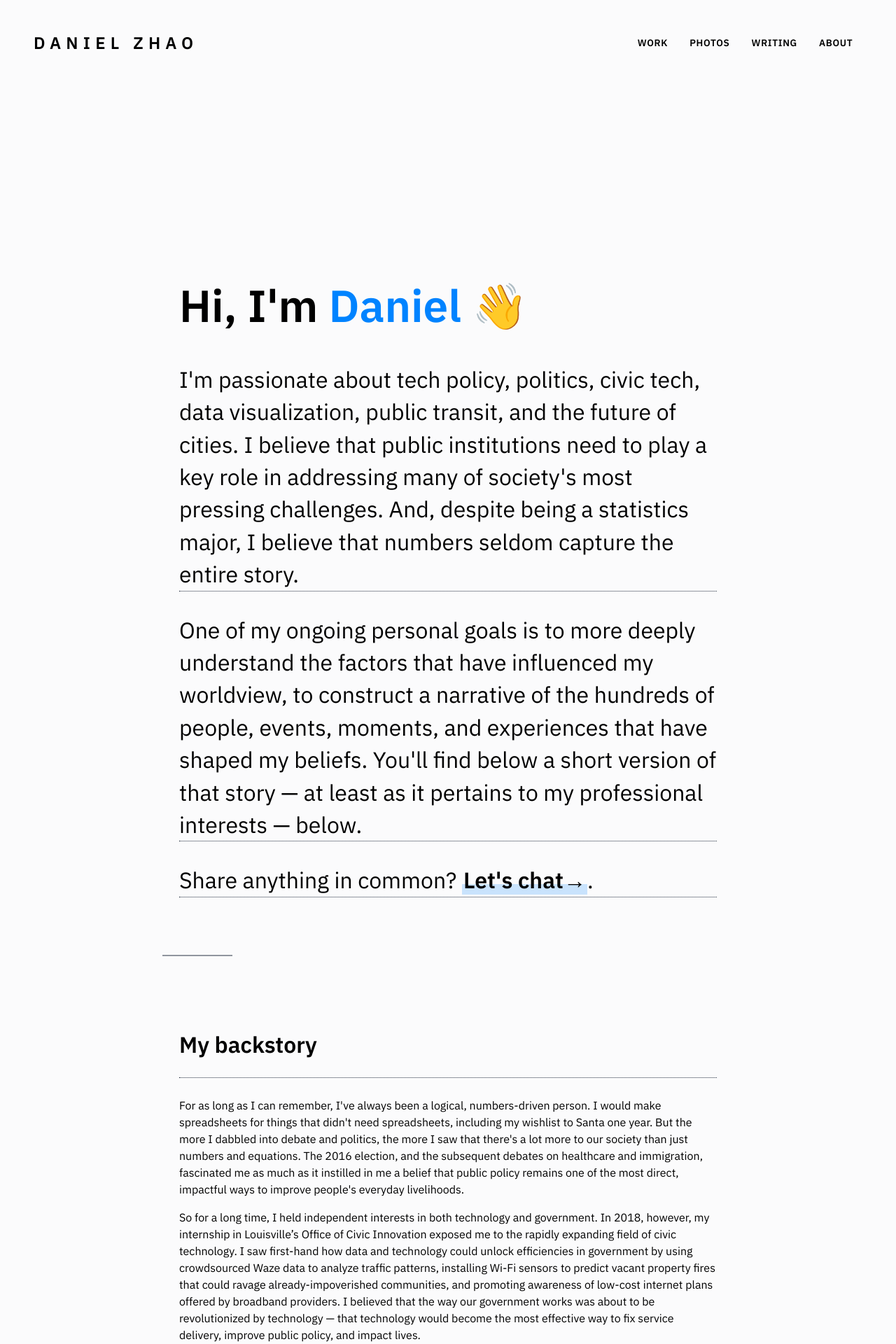
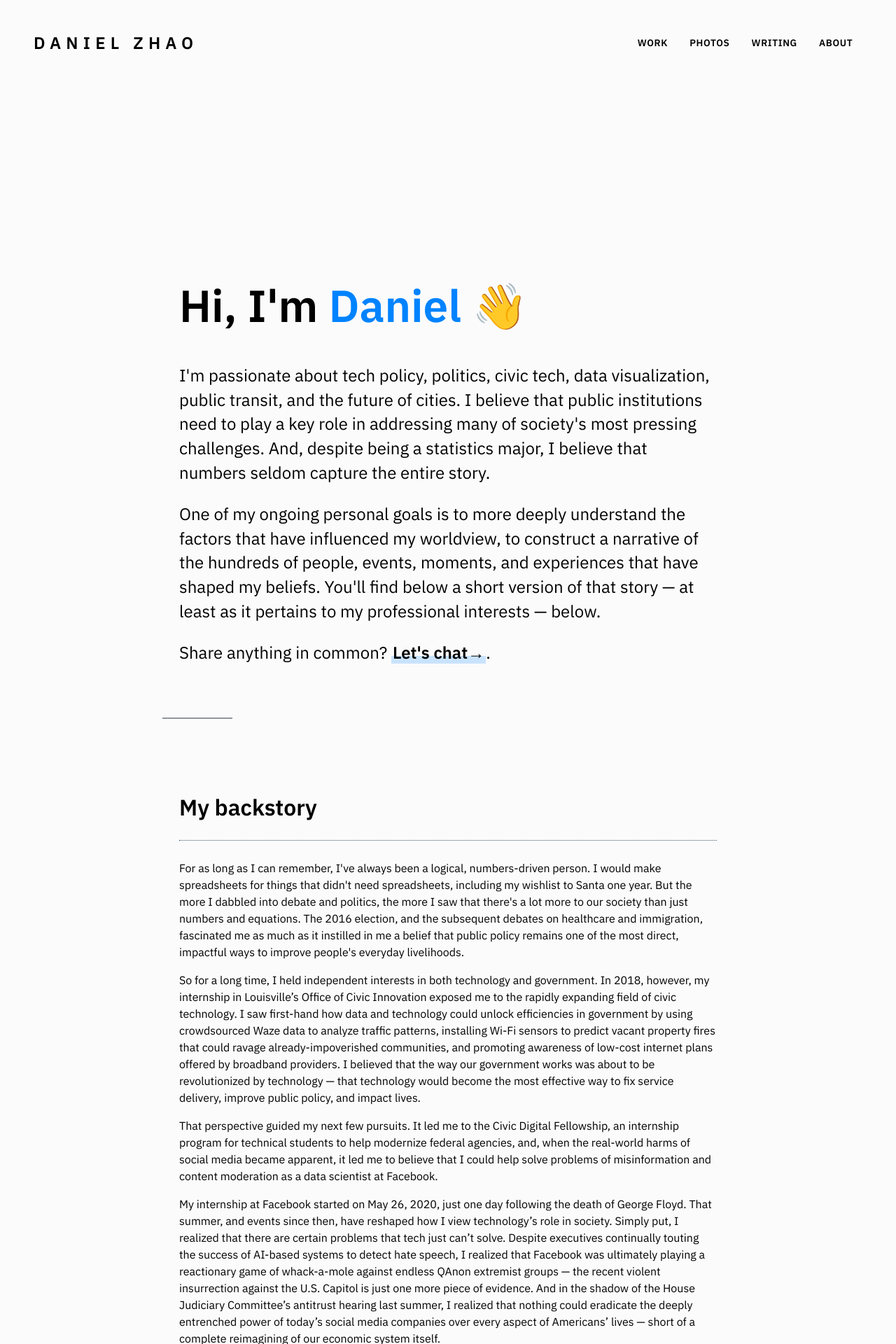
Before and after one commit to iamdanzhao/iamdanzhao.github.io, a Jekyll site: the page built from about/index.html, in a window 1280 px wide. Shown: the top 1920 px of the page at 70% size. Built offline with Jekyll 4.4.1, drawn with Linux system fonts in a browser that asks for light colours.

Commit message:
more style changes

```diff
--- a/styles/main.css
+++ b/styles/main.css
@@ -3,7 +3,7 @@
 :root {
     --color-blue: #0083ff;
     --color-pink: #ff5470;
-    --color-slate: #273142;
+    --color-slate: #415869;
 }
 
 /* MAIN STYLES */
@@ -84,6 +84,7 @@
     text-transform: uppercase;
     margin-top: 1.5em;
     margin-bottom: 1em;
+    color: var(--color-slate);
 }
 
 @media screen and (max-width: 640px) {
@@ -489,6 +490,8 @@
 .intro h2 {
     font-weight: 400;
     line-height: 145%;
+    font-size: 150%;
+    border: none;
 }
 
 #bio-prof-pic {
```
